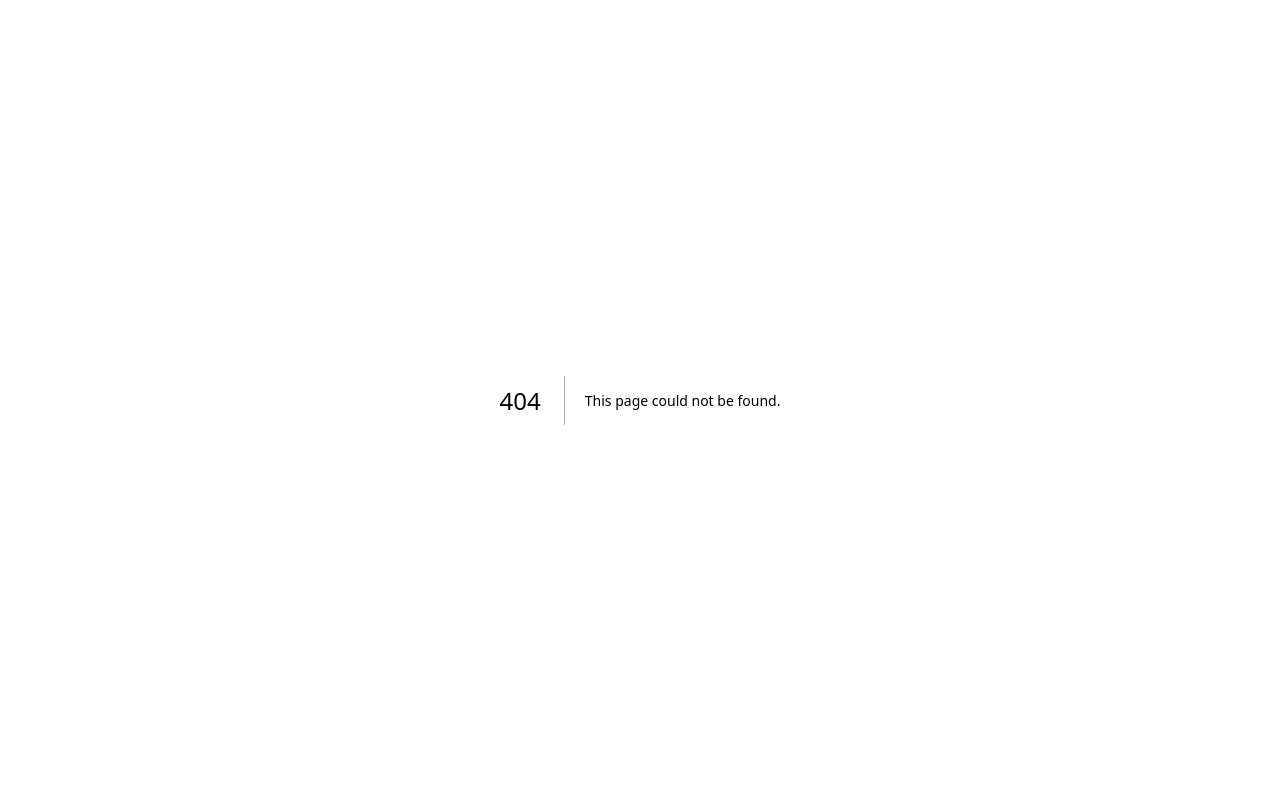
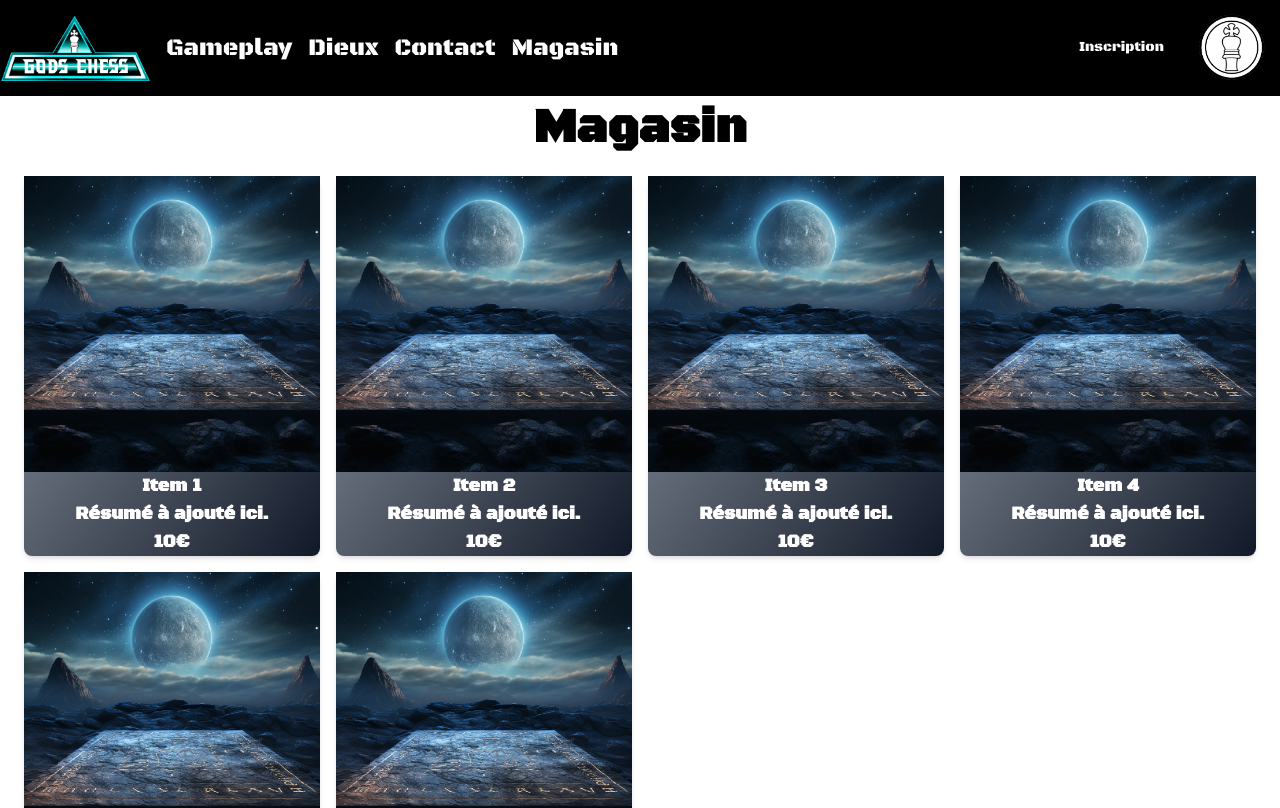
Before and after one commit to FabriceValmont/WebSiteGodsChess, a Next.js app: page /Store in a window 1280 px wide. Before the commit this address had no page. Shown: the top 808 px of the page. Built offline with nearby package versions, Linux system fonts and the light colour scheme.

Commit message:
Création composants magasin

```diff
--- /dev/null
+++ b/app/Components/CardItem.js
@@ -0,0 +1,36 @@
+import React from "react"
+import Link from "next/link"
+
+export default function CardItem (props) {
+    let href = "/Store";
+
+    if (props.item.name === "Item 1") {
+        href = "/Store/Item1";
+      }
+    else if (props.item.name === "Item 2") {
+        href = "/Store/Item2";
+    }else{
+        href = "/Store";
+    }
+
+    return (
+        <Link href={href}>
+            <div className="m-2 flex justify-center items-center">
+                <button className="transform hover:scale-105 transition-transform">
+                    <div className="bg-gradient-to-br from-gray-400 to-gray-900 shadow-md rounded-lg flex flex-col items-center text-center">
+                    <img className="w-full" src={props.item.img} width={100} height={50} />
+                        <div className="">
+                            <h2 className="text-lg font-semibold break-words text-white">{props.item.name}</h2>
+                        </div>
+                        <div className="">
+                            <p className="text-lg font-semibold break-words text-white">{props.item.description}</p>
+                        </div>
+                        <div className="">
+                            <p className="text-lg font-semibold break-words text-white">{props.item.price}</p>
+                        </div>
+                    </div>
+                </button>
+            </div>
+        </Link>
+    )
+}
--- a/app/Components/Header.js
+++ b/app/Components/Header.js
@@ -23,6 +23,9 @@ const Header = () => {
             <li className="mr-4 text-white text-[24px]">
               <Link href="/Contact">Contact</Link>
             </li>
+            <li className="mr-4 text-white text-[24px]">
+              <Link href="/Store">Magasin</Link>
+            </li>
             </div>
             <div className="flex items-center">
             <li className="mr-4 text-white text-[14px]">
--- /dev/null
+++ b/app/Store/page.js
@@ -0,0 +1,36 @@
+import dataItem from '@/dataItem';
+import React from 'react'
+import CardItem from '../Components/CardItem';
+import Header from '../Components/Header';
+import Footer from '../Components/Footer';
+import { Black_Ops_One} from "@next/font/google"
+
+const BOO = Black_Ops_One({
+  subsets: ['latin'],
+  weight: ['400']
+
+})
+
+const cardsItems= dataItem.map(item => {
+    return (
+        <CardItem
+            key={item.id}
+            item={item}
+        />
+    )
+  })
+
+const Item = () => {
+    return (
+        <div className={BOO.className}>
+          <Header/>
+          <h1 className="flex m-2 justify-center items-center text-center text-5xl font-semibold">Magasin</h1>
+          <div className="m-4 grid grid-cols-4">
+            {cardsItems}
+          </div>
+          <Footer/>
+        </div>
+      );
+    }
+
+export default Item
--- /dev/null
+++ b/dataItem.js
@@ -0,0 +1,49 @@
+export default [
+    {
+        id: 1,
+        img: "/homePage/News_Image.png",
+        name: "Item 1",
+        description: "Résumé à ajouté ici.",
+        price: "10€",
+    },
+
+    {
+        id: 2,
+        img: "/homePage/News_Image.png",
+        name: "Item 2",
+        description: "Résumé à ajouté ici.",
+        price: "10€"
+    },
+
+    {
+        id: 3,
+        img: "/homePage/News_Image.png",
+        name: "Item 3",
+        description: "Résumé à ajouté ici.",
+        price: "10€"
+    },
+
+    {
+        id: 4,
+        img: "/homePage/News_Image.png",
+        name: "Item 4",
+        description: "Résumé à ajouté ici.",
+        price: "10€"
+    },
+
+    {
+        id: 5,
+        img: "/homePage/News_Image.png",
+        name: "Item 5",
+        description: "Résumé à ajouté ici.",
+        price: "10€"
+    },
+
+    {
+        id: 6,
+        img: "/homePage/News_Image.png",
+        name: "Item 6",
+        description: "Résumé à ajouté ici.",
+        price: "10€"
+    },
+]
```
